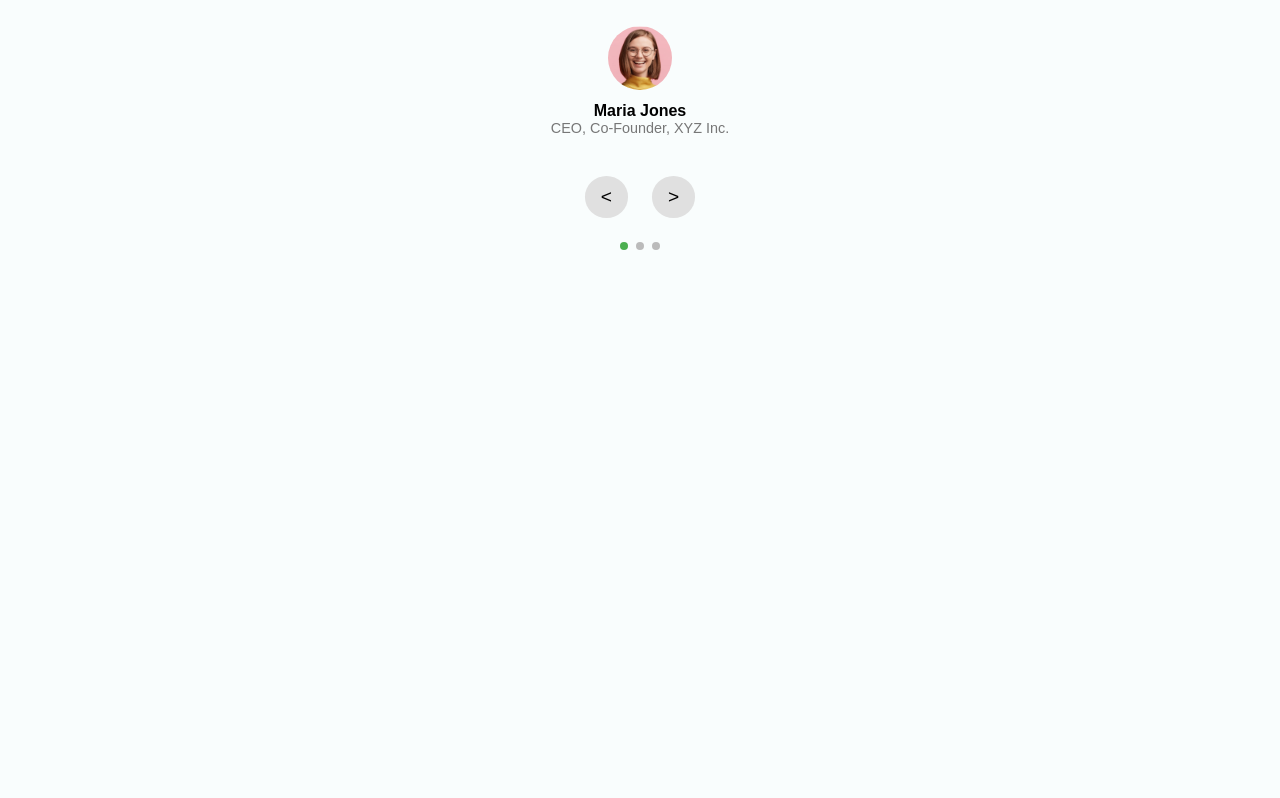
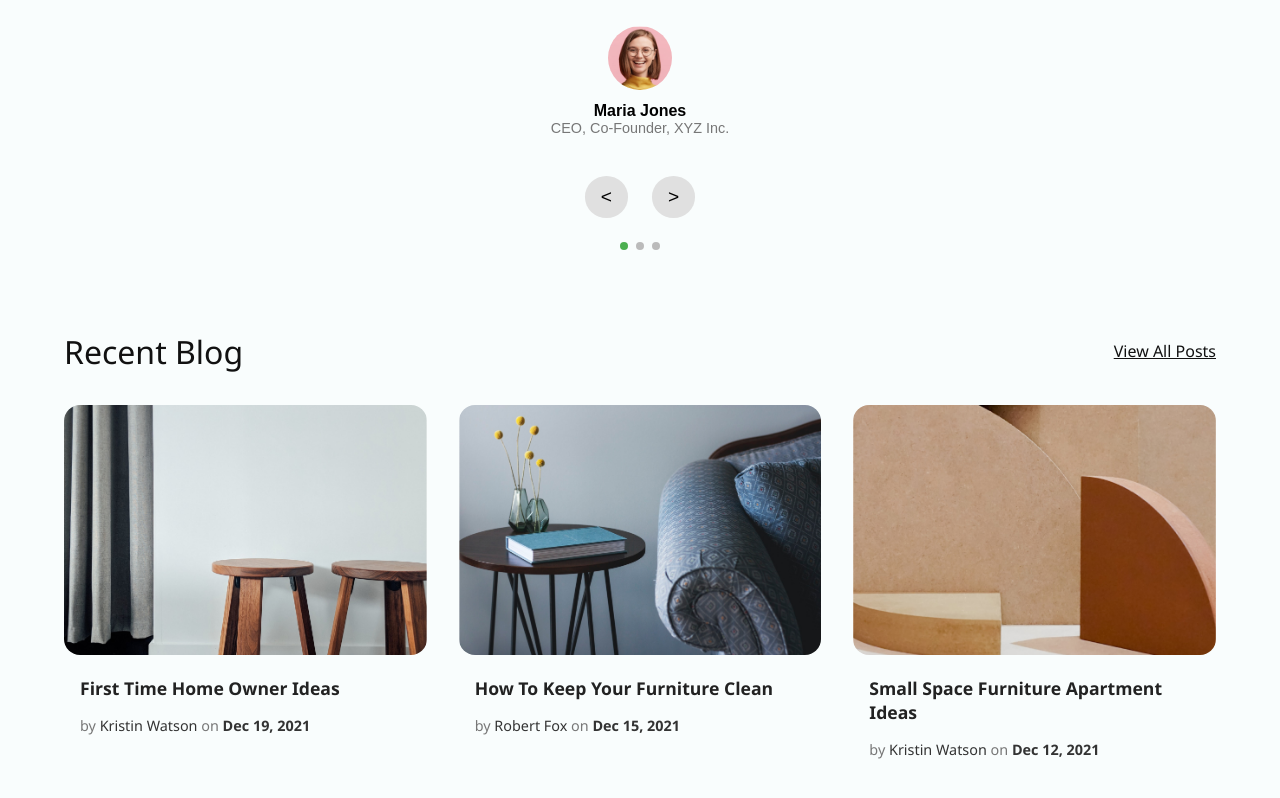
Before and after one commit to Pankajakshan-Vineeth/Furniture-web, a React (Vite) app: page / in a window 1280 px wide. Shown: the part 3402-4200 px from the top of the page. Before the commit the page ends 3716 px from the top, so only its background shows below. Built offline with nearby package versions, Linux system fonts and the light colour scheme.

Commit message:
recent blog component completed

```diff
--- /dev/null
+++ b/src/Components/RecentBlog/RecentBlog.css
@@ -0,0 +1,72 @@
+.recent-blog {
+  max-width: 1200px;
+  margin: 3rem auto;
+  padding: 0 1.5rem;
+  font-family: 'Segoe UI', sans-serif;
+}
+
+.recent-blog-header {
+  display: flex;
+  justify-content: space-between;
+  align-items: center;
+  margin-bottom: 2rem;
+}
+
+.recent-blog-header h2 {
+  font-size: 2rem;
+  font-weight: 500;
+  color: #111;
+}
+
+.view-all {
+  text-decoration: underline;
+  color: #111;
+  font-weight: 500;
+}
+
+.blog-cards {
+  display: flex;
+  flex-wrap: wrap;
+  gap: 2rem;
+}
+
+.blog-card {
+  overflow: hidden;
+  flex: 1;
+  min-width: 280px;
+  max-width: 380px;
+  transition: transform 0.3s ease;
+}
+
+.blog-card:hover {
+  transform: translateY(-5px);
+}
+
+.blog-image {
+  width: 100%;
+  height: 250px;
+    border-radius: 1rem;
+}
+
+.blog-title {
+  font-size: 1.1rem;
+  margin: 1rem;
+  color: #222;
+  font-weight: 600;
+}
+
+.blog-meta {
+  font-size: 0.9rem;
+  color: #777;
+  margin: 0 1rem 1.2rem;
+}
+
+.blog-meta .author {
+  color: #333;
+  font-weight: 500;
+}
+
+.blog-meta .date {
+  font-weight: bold;
+  color: #333;
+}
--- /dev/null
+++ b/src/Components/RecentBlog/RecentBlog.jsx
@@ -0,0 +1,50 @@
+import "./RecentBlog.css";
+import post1 from "../../assets/post-1.jpg";
+import post2 from "../../assets/post-2.jpg";
+import post3 from "../../assets/post-3.jpg";
+
+const blogPosts = [
+  {
+    title: "First Time Home Owner Ideas",
+    author: "Kristin Watson",
+    date: "Dec 19, 2021",
+    image: post1,
+  },
+  {
+    title: "How To Keep Your Furniture Clean",
+    author: "Robert Fox",
+    date: "Dec 15, 2021",
+    image: post2,
+  },
+  {
+    title: "Small Space Furniture Apartment Ideas",
+    author: "Kristin Watson",
+    date: "Dec 12, 2021",
+    image: post3,
+  },
+];
+
+export default function RecentBlog() {
+  return (
+    <section className="recent-blog">
+      <div className="recent-blog-header">
+        <h2>Recent Blog</h2>
+        <a href="#" className="view-all">
+          View All Posts
+        </a>
+      </div>
+      <div className="blog-cards">
+        {blogPosts.map((post, index) => (
+          <div className="blog-card" key={index}>
+            <img src={post.image} className="blog-image" />
+            <h3 className="blog-title">{post.title}</h3>
+            <p className="blog-meta">
+              by <span className="author">{post.author}</span> on{" "}
+              <span className="date">{post.date}</span>
+            </p>
+          </div>
+        ))}
+      </div>
+    </section>
+  );
+}
--- a/src/Pages/Home.jsx
+++ b/src/Pages/Home.jsx
@@ -4,6 +4,7 @@ import Products from '../Components/Products/Products'
 import WhyChooseUs from '../Components/WhyChooseUs/WhyChooseUs'
 import InteriorDesignSection from '../Components/InteriorDesignSection/InteriorDesignSection'
 import Testimonials from '../Components/Testimonials/Testimonials'
+import RecentBlog from '../Components/RecentBlog/RecentBlog'
 
 const Home = () => {
   return (
@@ -13,6 +14,7 @@ const Home = () => {
       <WhyChooseUs/>
       <InteriorDesignSection/>
       <Testimonials/>
+      <RecentBlog/>
     </div>
   )
 }
```
